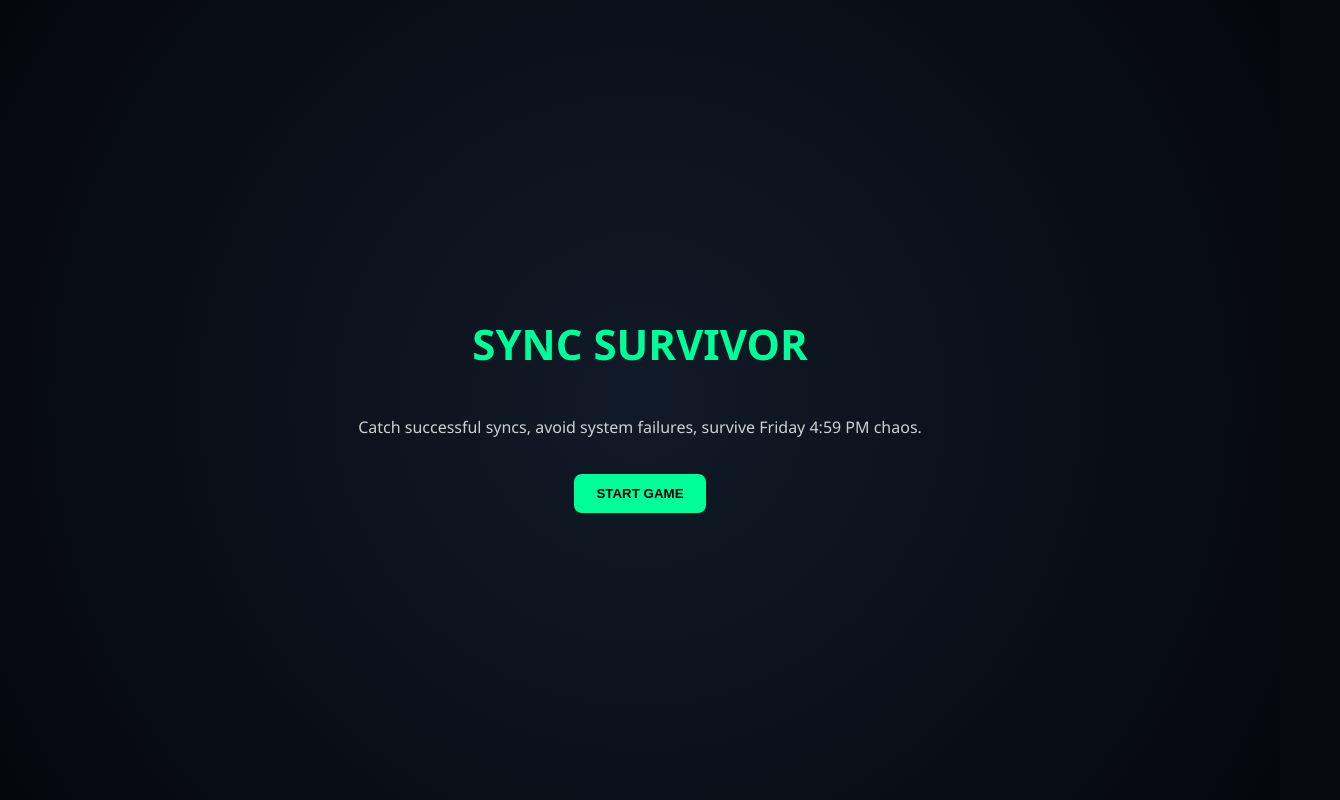
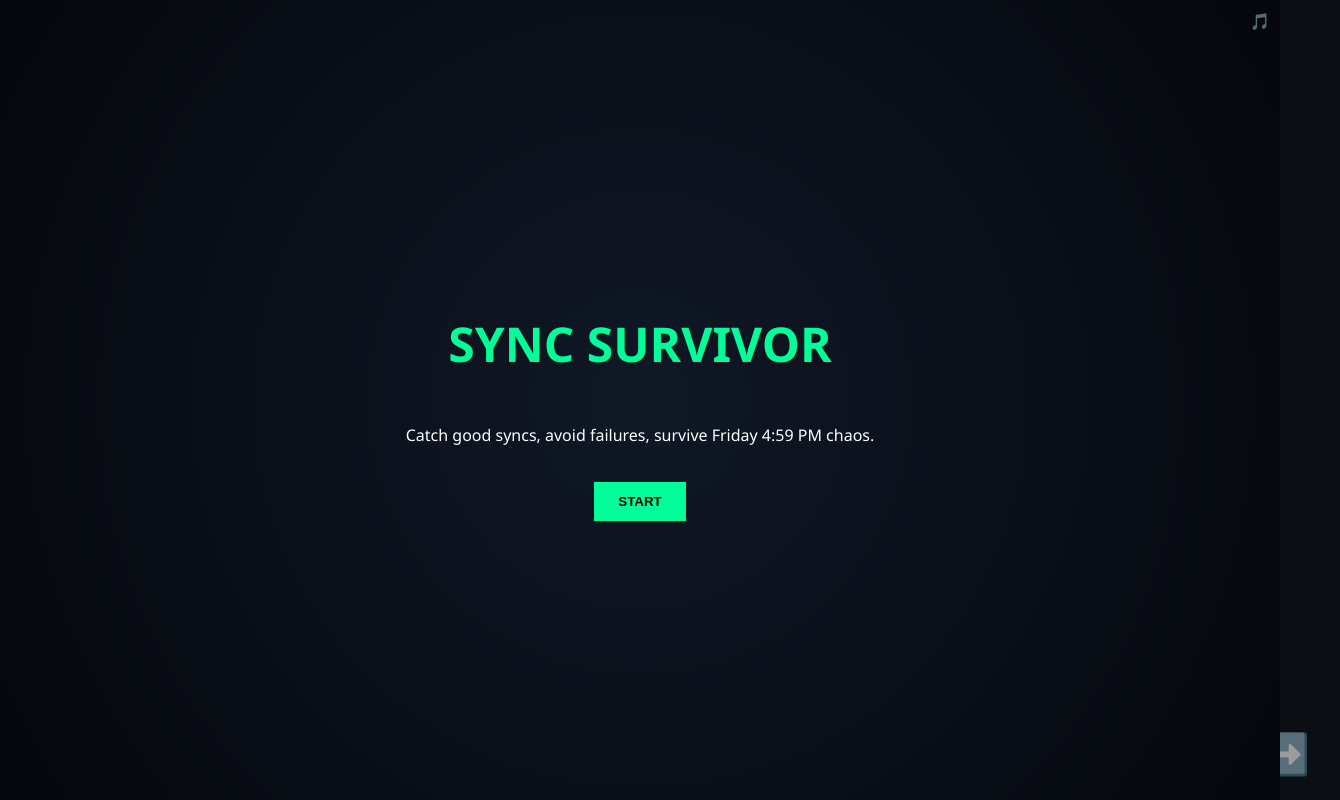
Before and after one commit to mshaju/sync-survivor, a plain HTML site: page index.html in a window 1280 px wide. Shown: the whole page, 1340 px wide, since content can reach past the window. Drawn offline with Linux system fonts and the light colour scheme.

Commit message:
Update index.html

```diff
--- a/index.html
+++ b/index.html
@@ -2,33 +2,21 @@
 <html lang="en">
 <head>
 <meta charset="UTF-8" />
-<meta name="viewport" content="width=device-width, initial-scale=1.0, maximum-scale=1.0, user-scalable=no"/>
+<meta name="viewport" content="width=device-width, initial-scale=1.0"/>
 <title>Sync Survivor</title>
 
 <style>
 body {
     margin: 0;
-    background: #070b10;
-    font-family: "Segoe UI", sans-serif;
+    font-family: "Segoe UI", Arial;
+    background: #0b0f14;
+    color: white;
     overflow: hidden;
-    color: white;
 }
 
-/* GAME WRAPPER (IMPORTANT FOR RESPONSIVENESS) */
-#gameWrapper {
-    position: fixed;
-    inset: 0;
-    display: flex;
-    justify-content: center;
-    align-items: center;
-}
-
-/* CANVAS SCALED PROPERLY */
 canvas {
+    display: block;
     background: linear-gradient(#0a0f18, #05070c);
-    display: block;
-    width: 100vw;
-    height: 100vh;
 }
 
 /* LANDING */
@@ -37,66 +25,52 @@ canvas {
     inset: 0;
     display: flex;
     flex-direction: column;
+    align-items: center;
     justify-content: center;
-    align-items: center;
-    background: radial-gradient(circle, #111a28, #05070c);
+    background: radial-gradient(circle, #101826, #05070c);
+    text-align: center;
     z-index: 50;
-    text-align: center;
     padding: 20px;
 }
 
 #landing h1 {
     color: #00ff99;
-    font-size: 42px;
-}
-
-#landing p {
-    max-width: 600px;
-    opacity: 0.8;
+    font-size: 48px;
 }
 
 button {
     margin-top: 20px;
-    padding: 12px 22px;
+    padding: 12px 24px;
     border: none;
     background: #00ff99;
     font-weight: bold;
-    border-radius: 8px;
+    cursor: pointer;
 }
 
 /* HUD */
 #hud {
-    position: fixed;
+    position: absolute;
     top: 10px;
     left: 10px;
-    z-index: 20;
-    font-size: 14px;
-    background: rgba(0,0,0,0.4);
-    padding: 8px 12px;
-    border-radius: 8px;
+    z-index: 10;
     display: none;
 }
 
-/* MOBILE CONTROLS (FIXED PROPERLY) */
+/* MOBILE CONTROLS */
 #controls {
-    position: fixed;
-    bottom: 15px;
-    left: 0;
-    right: 0;
+    position: absolute;
+    bottom: 20px;
+    width: 100%;
     display: flex;
     justify-content: space-between;
-    padding: 0 40px;
-    z-index: 25;
-    pointer-events: none;
+    padding: 0 30px;
+    z-index: 20;
 }
 
 .ctrl {
-    font-size: 44px;
-    pointer-events: all;
+    font-size: 40px;
     user-select: none;
-    background: rgba(255,255,255,0.08);
-    padding: 10px 18px;
-    border-radius: 12px;
+    opacity: 0.6;
 }
 
 /* GAME OVER */
@@ -104,140 +78,154 @@ button {
     position: absolute;
     inset: 0;
     display: none;
+    align-items: center;
     justify-content: center;
-    align-items: center;
     flex-direction: column;
     background: rgba(0,0,0,0.9);
     z-index: 60;
+}
+
+#musicBtn {
+    position: absolute;
+    top: 10px;
+    right: 10px;
+    z-index: 100;
+    cursor: pointer;
 }
 </style>
 </head>
 
 <body>
 
-<div id="gameWrapper">
-<canvas id="c"></canvas>
+<div id="landing">
+    <h1>SYNC SURVIVOR</h1>
+    <p>Catch good syncs, avoid failures, survive Friday 4:59 PM chaos.</p>
+    <button onclick="startGame()">START</button>
 </div>
 
-<!-- LANDING -->
-<div id="landing">
-    <h1>SYNC SURVIVOR</h1>
-    <p>Catch successful syncs, avoid system failures, survive Friday 4:59 PM chaos.</p>
-    <button onclick="startGame()">START GAME</button>
+<div id="hud">
+    Score: <span id="score">0</span> | ❤️ <span id="health">3</span>
 </div>
 
-<!-- HUD -->
-<div id="hud">
-Score: <span id="score">0</span> | Health: <span id="health">3</span>
+<div id="musicBtn" onclick="toggleMusic()">🎵</div>
+
+<div id="gameOver">
+    <h1>System Failure</h1>
+    <button onclick="restart()">Restart</button>
 </div>
 
-<!-- MOBILE CONTROLS -->
 <div id="controls">
     <div class="ctrl" ontouchstart="left=true" ontouchend="left=false">⬅️</div>
     <div class="ctrl" ontouchstart="right=true" ontouchend="right=false">➡️</div>
 </div>
 
-<!-- GAME OVER -->
-<div id="gameOver">
-    <h1>System Failure</h1>
-    <button onclick="location.reload()">Restart</button>
-</div>
+<canvas id="c"></canvas>
 
 <script>
-const canvas = document.getElementById("c");
-const ctx = canvas.getContext("2d");
+const c = document.getElementById("c");
+const ctx = c.getContext("2d");
+c.width = innerWidth;
+c.height = innerHeight;
 
-function resize(){
-    canvas.width = window.innerWidth;
-    canvas.height = window.innerHeight;
-}
-window.addEventListener("resize", resize);
-resize();
+let started = false;
+let items = [];
+let particles = [];
+let score = 0;
+let health = 3;
+let boss = false;
 
-/* ---------- GAME STATE ---------- */
-let started=false;
-let items=[];
-let particles=[];
-let score=0;
-let health=3;
 let left=false,right=false;
 
-/* ---------- PLAYER ---------- */
-const player={
-    x:canvas.width/2,
-    y:canvas.height-120
-};
+const player = {x:c.width/2,y:c.height-100};
 
-/* ---------- AUDIO (FIXED PROPERLY) ---------- */
-let audioCtx;
-function initAudio(){
-    audioCtx = new (window.AudioContext || window.webkitAudioContext)();
+let audioCtx = new AudioContext();
+let musicOn = false;
+let musicOsc;
+
+function beep(freq,duration,type="sine"){
+    let o = audioCtx.createOscillator();
+    let g = audioCtx.createGain();
+    o.connect(g);
+    g.connect(audioCtx.destination);
+    o.frequency.value=freq;
+    o.type=type;
+    o.start();
+    g.gain.setValueAtTime(0.2,audioCtx.currentTime);
+    g.gain.exponentialRampToValueAtTime(0.001,audioCtx.currentTime+duration);
+    o.stop(audioCtx.currentTime+duration);
 }
 
-function beep(freq, time){
-    if(!audioCtx) return;
-    let o=audioCtx.createOscillator();
+function toggleMusic(){
+    musicOn=!musicOn;
+    if(musicOn){
+        musicOsc=audioCtx.createOscillator();
         let g=audioCtx.createGain();
-    o.connect(g); g.connect(audioCtx.destination);
-    o.frequency.value=freq;
-    o.start();
-    g.gain.value=0.2;
-    g.gain.exponentialRampToValueAtTime(0.001, audioCtx.currentTime+time);
-    o.stop(audioCtx.currentTime+time);
+        musicOsc.connect(g);
+        g.connect(audioCtx.destination);
+        musicOsc.frequency.value=120;
+        musicOsc.type="sawtooth";
+        g.gain.value=0.03;
+        musicOsc.start();
+    }else{
+        musicOsc.stop();
+    }
 }
 
-/* ---------- START GAME ---------- */
 function startGame(){
-    initAudio(); // IMPORTANT: unlock audio on user gesture
     document.getElementById("landing").style.display="none";
     document.getElementById("hud").style.display="block";
     started=true;
+    loop();
     spawn();
 }
 
-/* ---------- SPAWN ---------- */
 function spawn(){
     if(!started) return;
 
-    const types=[
+    let types=[
         {e:"✅",t:"good"},
         {e:"❌",t:"bad"},
         {e:"💾",t:"good"},
         {e:"☕",t:"coffee"}
     ];
 
+    if(score>200 && !boss){
+        boss=true;
+        types.push({e:"👨‍🏫",t:"boss"});
+    }
+
+    let it=types[Math.random()*types.length|0];
+
     items.push({
-        x:Math.random()*canvas.width,
+        x:Math.random()*c.width,
         y:-20,
-        e:types[Math.random()*types.length|0].e,
-        t:types[Math.random()*types.length|0].t,
-        sp:3+Math.random()*3
+        e:it.e,
+        t:it.t,
+        sp: boss?6:3+Math.random()*3
     });
 
-    setTimeout(spawn,700);
+    setTimeout(spawn, boss?400:700);
 }
 
-/* ---------- PARTICLES ---------- */
-function explode(x,y){
-    for(let i=0;i<8;i++){
+function explode(x,y,color){
+    for(let i=0;i<10;i++){
         particles.push({
             x,y,
             vx:(Math.random()-0.5)*4,
             vy:(Math.random()-0.5)*4,
-            life:20
+            life:30,
+            color
         });
     }
 }
 
-/* ---------- LOOP ---------- */
 function loop(){
-    ctx.clearRect(0,0,canvas.width,canvas.height);
+    if(!started) return;
 
-    if(started){
+    ctx.clearRect(0,0,c.width,c.height);
+
     if(left)player.x-=6;
     if(right)player.x+=6;
-
-        player.x=Math.max(0,Math.min(canvas.width,player.x));
 
     ctx.font="40px Arial";
     ctx.fillText("🧑‍💻",player.x,player.y);
@@ -247,12 +235,11 @@ function loop(){
         ctx.fillText(i.e,i.x,i.y);
 
         if(Math.abs(i.x-player.x)<30 && Math.abs(i.y-player.y)<30){
+            if(i.t=="good"){score+=10;beep(600,0.1);explode(i.x,i.y,"green");}
+            if(i.t=="bad"){health--;beep(200,0.2,"square");explode(i.x,i.y,"red");}
+            if(i.t=="coffee"){beep(900,0.15);explode(i.x,i.y,"yellow");}
+            if(i.t=="boss"){health-=2;beep(100,0.5,"sawtooth");}
 
-                if(i.t=="good"){score++;beep(600,0.1);}
-                if(i.t=="bad"){health--;beep(200,0.2);}
-                if(i.t=="coffee"){beep(900,0.1);}
-
-                explode(i.x,i.y);
             items.splice(idx,1);
         }
     });
@@ -261,6 +248,7 @@ function loop(){
         p.x+=p.vx;
         p.y+=p.vy;
         p.life--;
+        ctx.fillStyle=p.color;
         ctx.fillRect(p.x,p.y,3,3);
         if(p.life<=0)particles.splice(i,1);
     });
@@ -272,12 +260,11 @@ function loop(){
         document.getElementById("gameOver").style.display="flex";
         started=false;
     }
-    }
 
     requestAnimationFrame(loop);
 }
 
-loop();
+function restart(){location.reload();}
 </script>
 
 </body>
```
Lines whose indentation alone changed are shown as unchanged.
